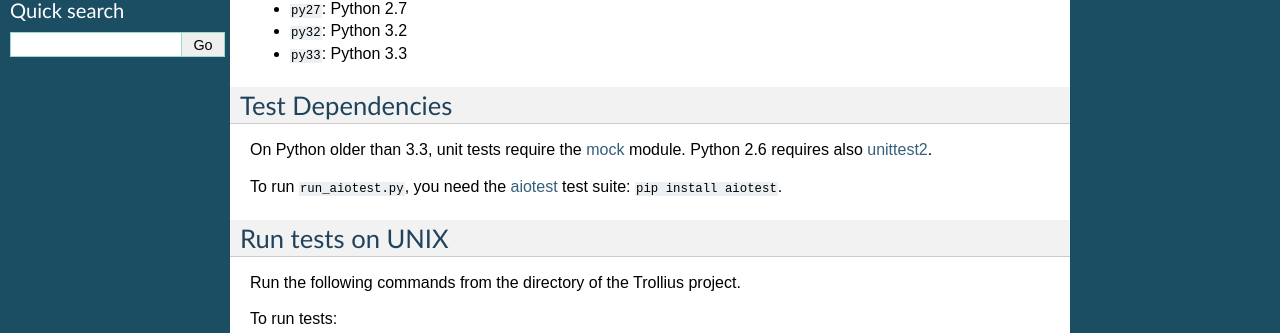
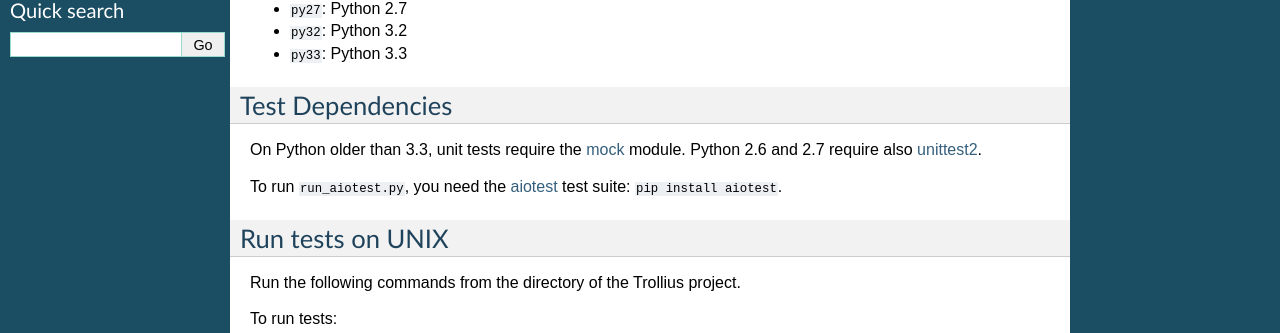
Before and after one commit to python/asyncio, a Sphinx documentation site: the page built from doc/dev.rst, in a window 1280 px wide. Shown: the part 348-681 px from the top of the page. Built offline with Sphinx 7.4.7, drawn with Linux system fonts in a browser that asks for light colours.

Commit message:
update doc for unittest2

```diff
--- a/doc/dev.rst
+++ b/doc/dev.rst
@@ -24,7 +24,7 @@ Test Dependencies
 -----------------
 
 On Python older than 3.3, unit tests require the `mock
-<https://pypi.python.org/pypi/mock>`_ module. Python 2.6 requires also
+<https://pypi.python.org/pypi/mock>`_ module. Python 2.6 and 2.7 require also
 `unittest2 <https://pypi.python.org/pypi/unittest2>`_.
 
 To run ``run_aiotest.py``, you need the `aiotest
```
